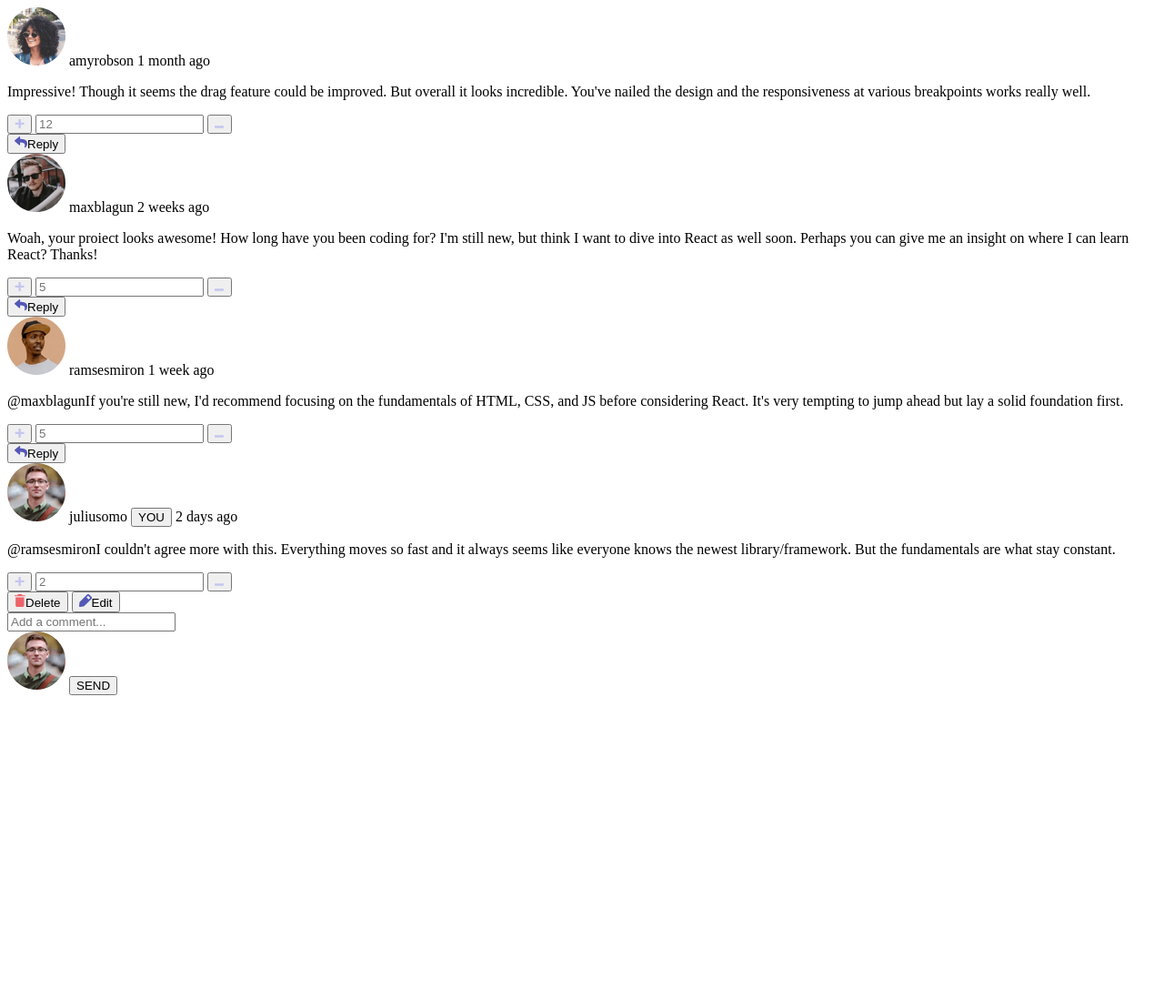
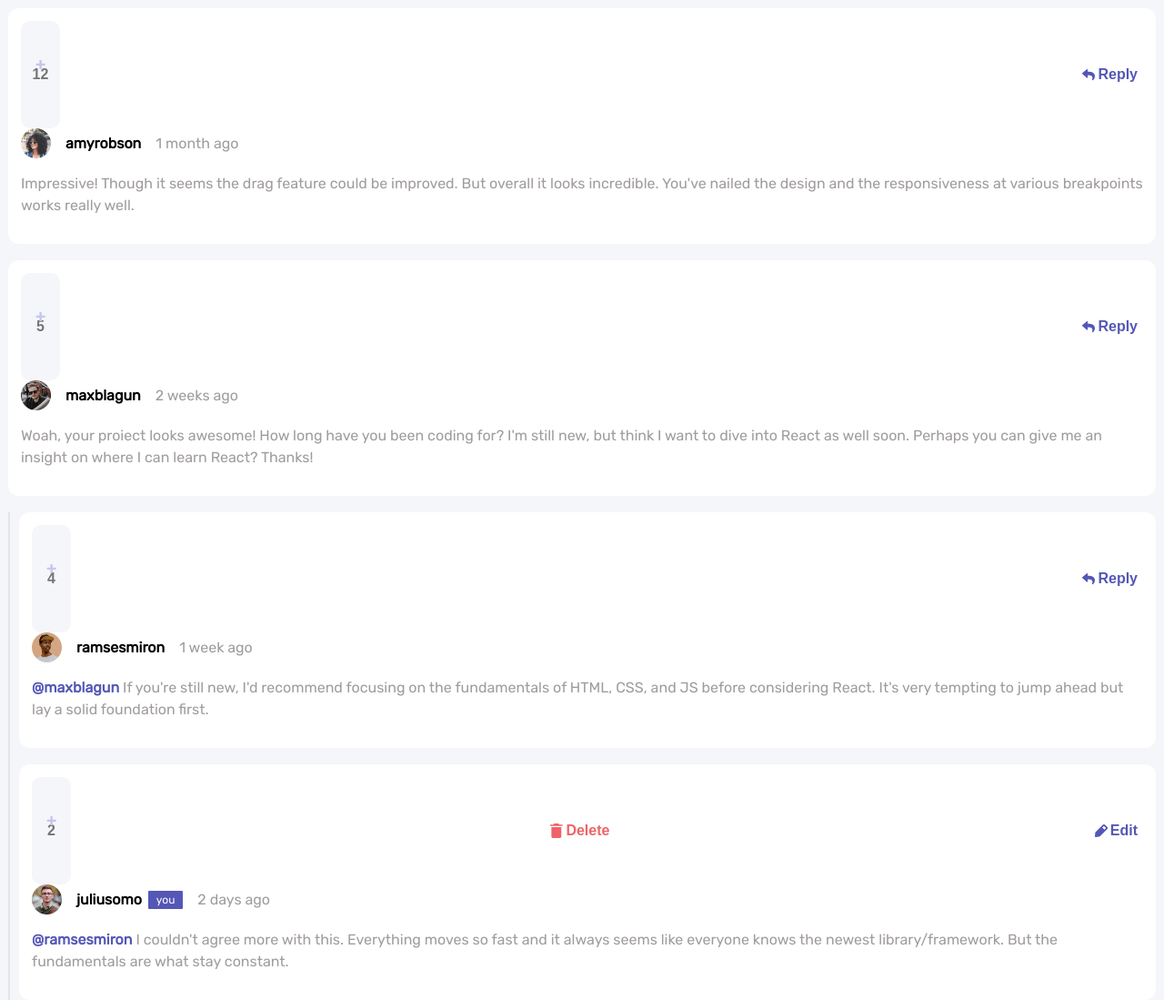
Before and after one commit to m-shenka/interactive-comments, a plain HTML site: page index.html in a window 1280 px wide. Shown: the top 1099 px of the page at 91% size. Before the commit the page ends 800 px from the top, so only its background shows below. Drawn offline with Linux system fonts and the light colour scheme.

Commit message:
create css file, finish desktop version

```diff
--- /dev/null
+++ b/index.css
@@ -0,0 +1,292 @@
+body {
+    margin: 0px;
+    padding: 0px;
+
+}
+
+div {
+    box-sizing: border-box;
+}
+
+img {
+  display: block;
+  max-width: 100%;
+}
+
+.container {
+    background-color:hsl(228, 33%, 97%);
+    width: 100%;
+    margin: 0 auto;
+    align-items: center;
+    padding: 9px;
+    font-family: 'Rubik', sans-serif;
+}
+
+.comment__branch {
+    align-items: center;
+    border-left: solid;
+    border-color: #9b96962e;
+    padding-left: 10px;
+    border-width: 2px;
+
+}
+
+
+.container__comment {
+    align-items: center;
+    width: 100%;
+    background-color: white;
+    border-radius: 12px;
+    margin-bottom: 18px;
+    padding: 14px;
+}
+
+.comment__header {
+    display: flex;
+    flex-direction: row;
+    width: 100%;
+    justify-content: start;
+    align-items: center;
+
+}
+
+.comment__img {
+    width: 33px;
+    margin-right: 16px;
+}
+
+.comment__username {
+    font-weight: bold;
+    margin-right: 16px;
+}
+
+.comment__period {
+    color: #9b9696f0;
+}
+
+.comment__text {
+    color: #9b9696f0;
+    font-size: 16px;
+    line-height: 24px;
+}
+
+.gradeAndButton {
+    display: flex;
+    flex-direction: row;
+    width: 100%;
+    justify-content: space-between;
+}
+
+.comment__gradeButton {
+    border: none;
+}
+
+.gradeAndButton > button {
+    border: none;
+    background: none;
+
+}
+
+.comment__gradeButton > button {
+    border: none;
+    background: none;
+    z-index: 2;
+}
+
+.comment__grade {
+    border: none;
+    background-color: hsl(228, 33%, 97%);
+    width: 75px;
+    padding: 11px;
+    border-radius: 10px;
+    text-align: center;
+    font-weight: bold;
+    font-size: 16px;
+}
+
+
+.comment__gradeButton {
+    position: relative;
+
+}
+
+.gradeButton__less {
+    position: absolute;
+    top: 49%;
+    left: 71px;
+}
+
+.gradeButton__more {
+    position: absolute;
+    top: 34.5%;
+    left: 10px;
+
+}
+
+.gradeAndButton__reply {
+    display: flex;
+    flex-direction: row;
+    color:  hsl(238, 40%, 52%);
+    font-weight: bold;
+    align-items: center;
+    font-size: 16px;
+}
+
+/* .reply__img {
+    margin-right: 25px;
+}  */
+
+.gradeAndButton__reply > img {
+    margin-right: 3px;
+    width: 14px;
+}
+
+.text__responseNickname {
+    font-weight: bold;
+    color: hsl(238, 40%, 52%);
+
+}
+
+.header__buttonYou {
+    border: none;
+    background-color:hsl(238, 40%, 52%) ;
+    color: white;
+    font-family: 'Rubik', sans-serif;
+    border-radius: 1px;
+    font-size: 12px;
+    padding: 3px 9px;
+    margin-right: 16px;
+
+}
+
+.comment__username--juliusomo {
+    margin-right: 7px;
+}
+
+.gradeAndButton__delete {
+    display: flex;
+    flex-direction: row;
+    font-weight: bold;
+    color: hsl(358, 79%, 66%);
+    font-size: 16px;
+    align-items: center;
+
+}
+
+.gradeAndButton__delete > img {
+    margin-right: 3px;
+    width: 14px;
+}
+
+.gradeAndButton__edit {
+    display: flex;
+    flex-direction: row;
+    font-weight: bold;
+    color: hsl(238, 40%, 52%);
+    font-size: 16px;
+    align-items: center;
+
+}
+
+.gradeAndButton__edit > img {
+    margin-right: 3px;
+    width: 14px;
+
+}
+
+.container__leaveAComment {
+    width: 100%;
+    background-color: white;
+    border-radius: 12px;
+    padding: 14px;
+}
+
+.leaveAComment__userField {
+    box-sizing: border-box;
+    width: 100%;
+    padding: 32px 145px 63px 33px;
+    border-color: #9b96962e;
+    border-radius: 10px;
+    border-width: 1px;
+    text-align: start;
+    font-size: 18px;
+    margin-bottom: 18px;
+}
+
+.avatarAndButton {
+    display: flex;
+    flex-direction: row;
+    justify-content: space-between;
+    align-items: center;
+
+}
+
+.leaveAComment__img {
+    width: 31px;
+
+}
+
+.leaveAComment__send {
+    width: 104px;
+    border: none;
+    background-color: hsl(238, 40%, 52%) ;
+    color: white;
+    padding: 16px;
+    border-radius: 10px;
+    font-weight: bold;
+
+}
+
+button:hover {
+    cursor: pointer;
+ }
+
+ @media only screen and (min-width: 900px) {
+    .container__comment {
+        display: grid;
+
+        grid-template-areas: "button"  "header" "reply"
+                                        "text";
+
+    }
+
+    .comment__gradeButton {
+        grid-area: button;
+
+    }
+
+    .comment__header {
+        grid-area: header;
+
+
+    }
+
+    .gradeAndButton__reply {
+        grid-area: reply;
+
+    }
+
+    .comment__text {
+        grid-area: text;
+    }
+
+    .comment__grade {
+        width: 43px;
+        padding: 50px 0px;
+
+    }
+
+    .comment__header {
+        width: 30%;
+        justify-content: start;
+        align-items: center;
+    }
+
+
+
+
+
+
+
+
+ }
--- a/index.html
+++ b/index.html
@@ -5,6 +5,10 @@
   <meta name="viewport" content="width=device-width, initial-scale=1.0"> <!-- displays site properly based on user's device -->
 
   <link rel="icon" type="image/png" sizes="32x32" href="./images/favicon-32x32.png">
+  <link href="./index.css" rel="stylesheet">
+  <link rel="preconnect" href="https://fonts.googleapis.com">
+  <link rel="preconnect" href="https://fonts.gstatic.com" crossorigin>
+  <link href="https://fonts.googleapis.com/css2?family=Rubik&display=swap" rel="stylesheet">
 
   <title>Frontend Mentor | Interactive comments section</title>
 </head>
@@ -25,6 +29,7 @@
         </div>
         <button class="gradeAndButton__reply"> <img src="./images/icon-reply.svg" alt="reply logo for button"/>Reply</button>
       </div>
+    </div>
     <div class="container__comment container__comment--maxblagun">
       <div class="comment__header">
         <a class="comment__img" href="#"><img src="./images/avatars/image-maxblagun.png" alt="the avatar of user"/></a>
@@ -39,31 +44,34 @@
           <input type="grade of work" name="number" placeholder="5" class="comment__grade"/>
           <button class="gradeButton__less"><img src="./images/icon-minus.svg" alt="make graduation mark less" /></button>
         </div>
-          <button class="gradeAndButton__reply"> <img src="./images/icon-reply.svg" alt="reply logo for button"/>Reply</button>
+        <button class="gradeAndButton__reply"> <img src="./images/icon-reply.svg" class="reply__img" alt="reply logo for button"/>Reply</button>
       </div>
+    </div>
+    <div class="comment__branch">
       <div class="container__comment container__comment--ramsesmiron">
         <div class="comment__header">
           <a class="comment__img" href="#"><img src="./images/avatars/image-ramsesmiron.png" alt="the avatar of user"/></a>
           <span class="comment__username">ramsesmiron</span>
           <span class="comment__period">1 week ago</span>
         </div>
-          <p class="comment__text"> <a>@maxblagun</a>If you're still new, I'd recommend focusing on the fundamentals of HTML, CSS, and JS before considering React. It's very tempting to jump ahead but lay a solid foundation first.</p>
+        <p class="comment__text"> <a class="text__responseNickname"> @maxblagun</a>  If you're still new, I'd recommend focusing on the fundamentals of HTML, CSS, and JS before considering React. It's very tempting to jump ahead but lay a solid foundation first.</p>
         <div class="gradeAndButton">
           <div class="comment__gradeButton">
             <button class="gradeButton__more"><img src="./images/icon-plus.svg" alt="make graduation mark more"/></button>
-              <input type="grade of work" name="number" placeholder="5" class="comment__grade"/>
+            <input type="grade of work" name="number" placeholder="4" class="comment__grade"/>
             <button class="gradeButton__less"><img src="./images/icon-minus.svg" alt="make graduation mark less" /></button>
           </div>
           <button class="gradeAndButton__reply"> <img src="./images/icon-reply.svg" alt="reply logo for button"/>Reply</button>
         </div>
+      </div>
       <div class="container__comment container__comment--juliusomo">
         <div class="comment__header">
           <a class="comment__img" href="#"><img src="./images/avatars/image-juliusomo.png" alt="the avatar of user"/></a>
-              <span class="comment__username">juliusomo</span>
-              <button class="header__buttonYou">YOU</button>
+          <span class="comment__username comment__username--juliusomo">juliusomo</span>
+          <button class="header__buttonYou">you</button>
           <span class="comment__period">2 days ago</span>
         </div>
-            <p class="comment__text"><a>@ramsesmiron</a>I couldn't agree more with this. Everything moves so fast and it always seems like everyone knows the newest library/framework.
+        <p class="comment__text"><a class="text__responseNickname">@ramsesmiron</a>  I couldn't agree more with this. Everything moves so fast and it always seems like everyone knows the newest library/framework.
           But the fundamentals are what stay constant.</p>
         <div class="gradeAndButton">
           <div class="comment__gradeButton">
@@ -74,6 +82,8 @@
           <button class="gradeAndButton__delete"> <img src="./images/icon-delete.svg" alt="delete logo for button"/>Delete</button>
           <button class="gradeAndButton__edit"> <img src="./images/icon-edit.svg" alt="edit logo for button"/>Edit</button>
         </div>
+      </div>
+    </div>
     <div class="container__leaveAComment">
       <input type="user leave their comment" name="comment" placeholder="Add a comment..." class="leaveAComment__userField"/>
       <div class="avatarAndButton">
@@ -81,12 +91,6 @@
         <button class="leaveAComment__send">SEND</button>
       </div>
     </div>
-
-
-
-
-    </div>
-
   </div>
 </body>
 </html>
```
Lines whose indentation alone changed are shown as unchanged.
